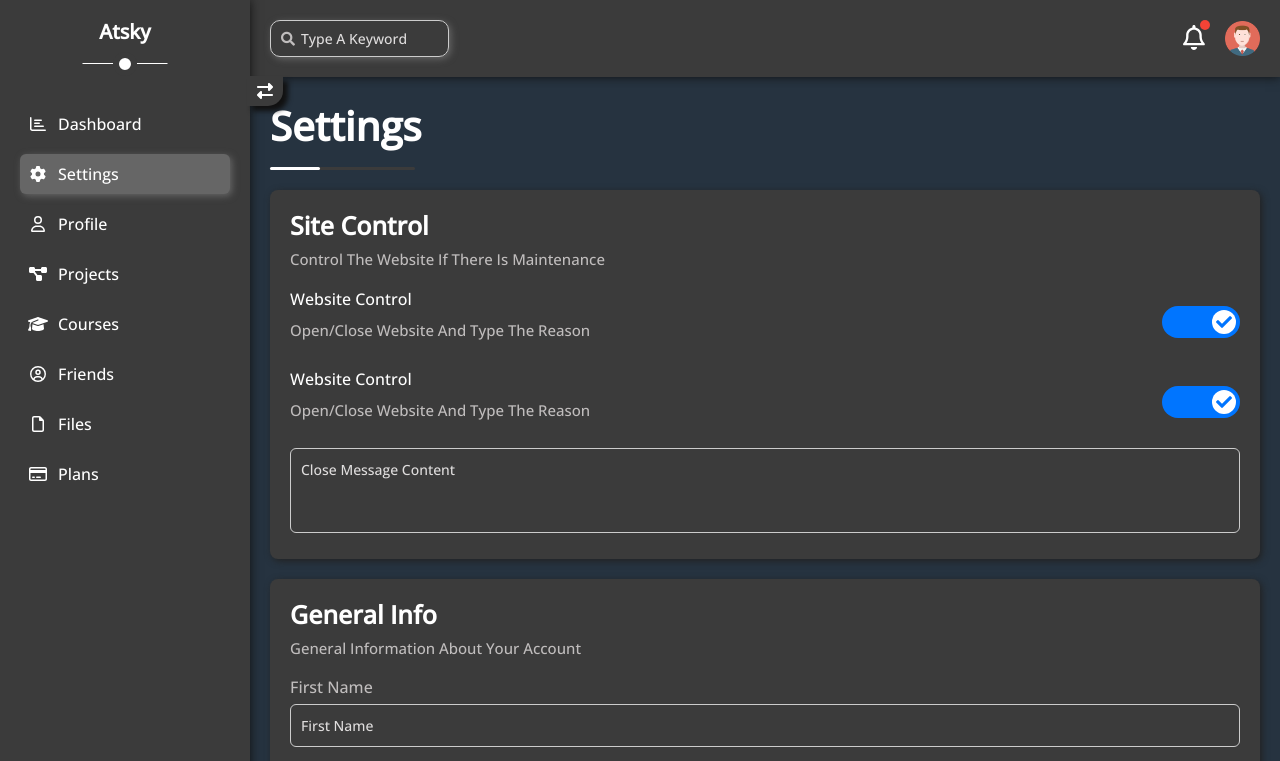
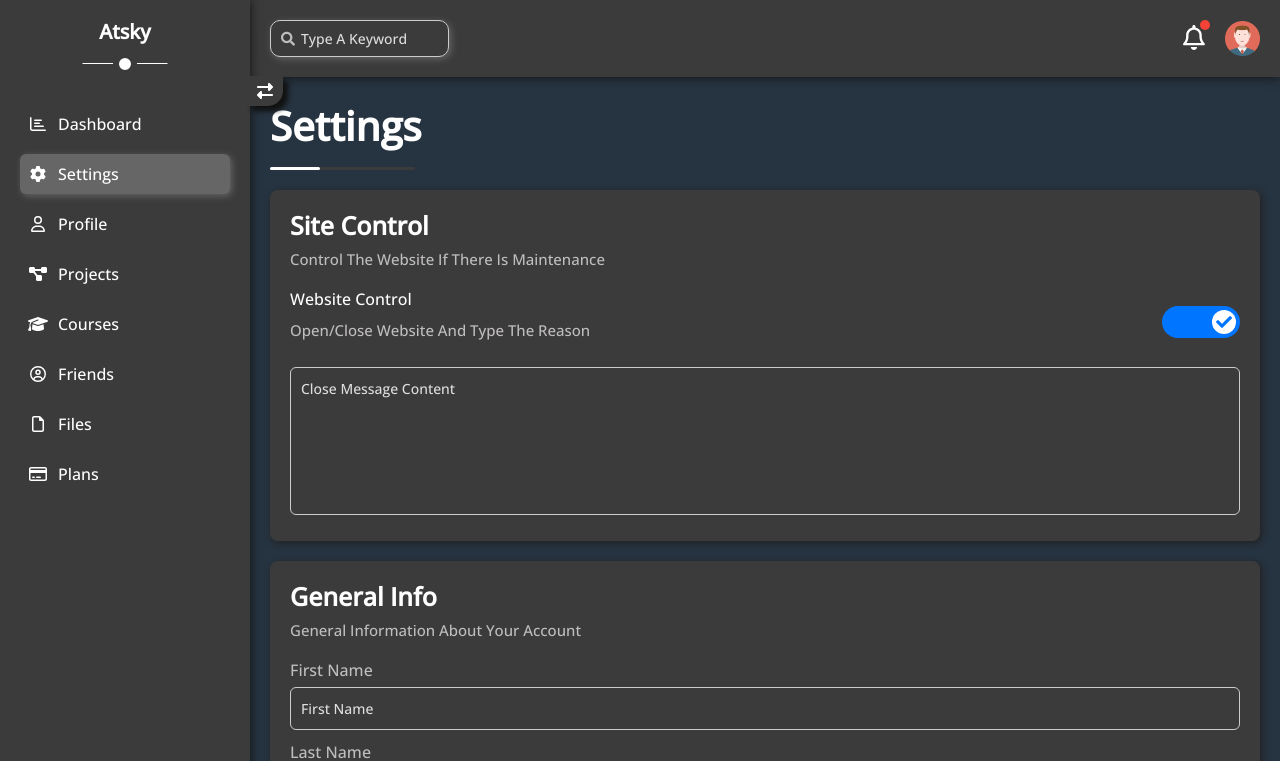
Before and after one commit to zaki164/Atsky, a React (Create React App) app: page /Settings in a window 1280 px wide. Shown: the top 761 px of the page. Built offline with nearby package versions, Linux system fonts and the light colour scheme.

Commit message:
small textarea

```diff
--- a/src/components/SiteControl/SiteControl.jsx
+++ b/src/components/SiteControl/SiteControl.jsx
@@ -13,14 +13,7 @@ const SiteControl = () => {
         </div>
         <ToggleCheckbox ischecked={true} />
       </div>
-      <div className="website_control flex_between">
-        <div className='flex-grow-1'>
-          <p className='fs_16 mb-2'>Website Control</p>
-          <p className='p_custom'>Open/Close Website And Type The Reason</p>
-        </div>
-        <ToggleCheckbox ischecked={true} />
-      </div>
-      <textarea name="closemessage" cols="30" rows="3" placeholder='Close Message Content'></textarea>
+      <textarea name="closemessage" cols="30" rows="6" placeholder='Close Message Content'></textarea>
     </section>
   )
 }
```
